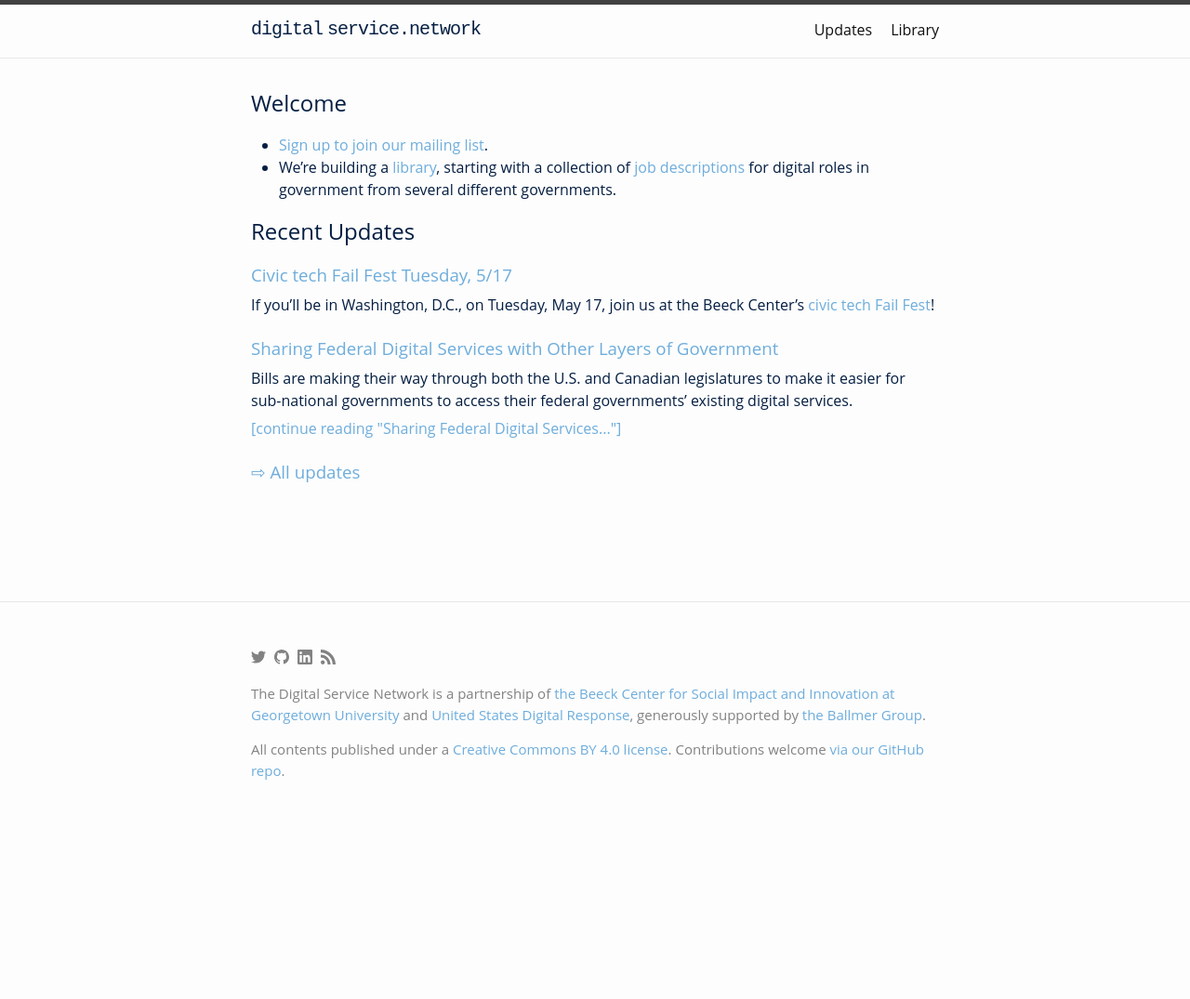
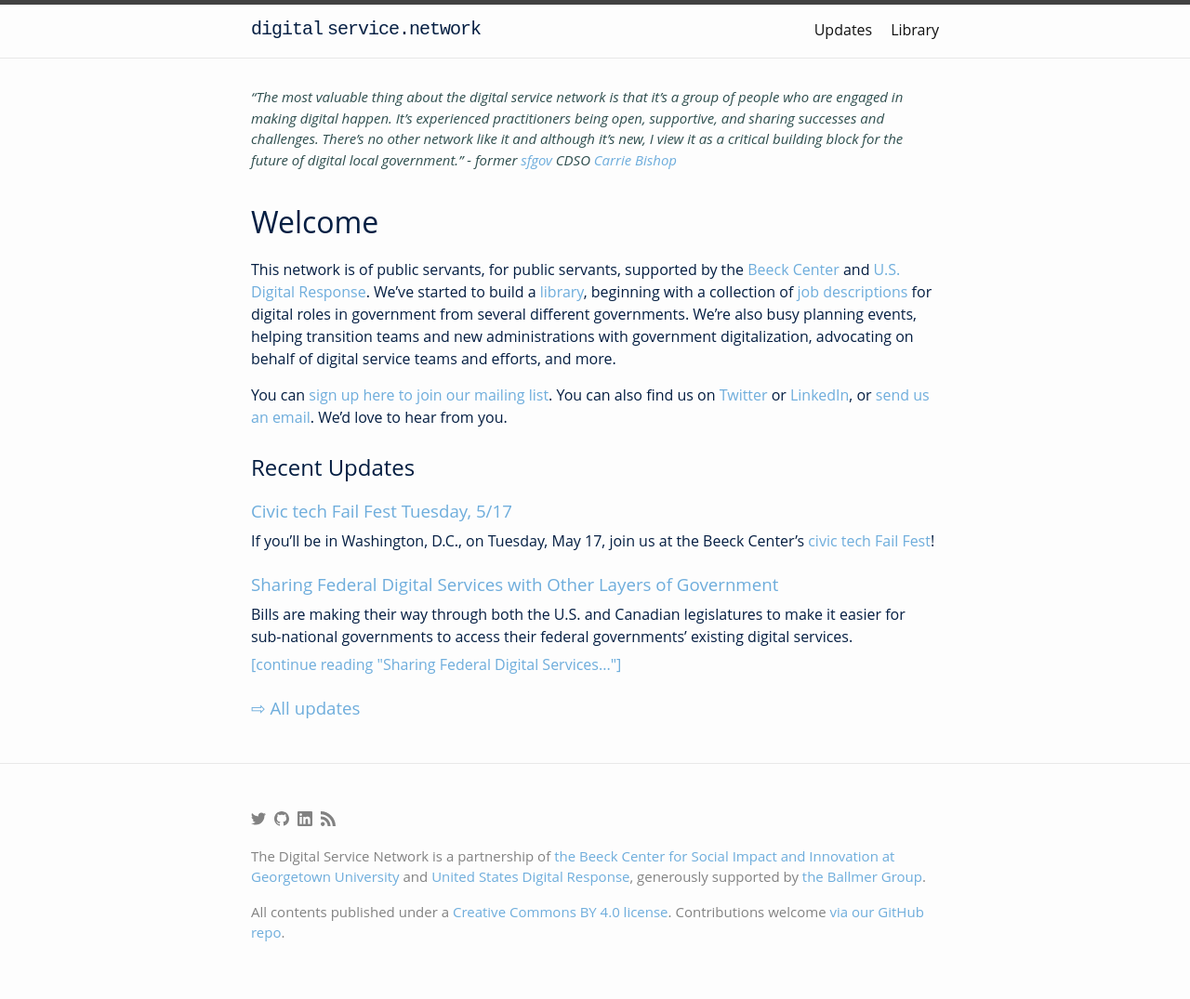
Before and after one commit to aaronsnow/digitalservice.network, a Jekyll site: the page built from index.md, in a window 1280 px wide. Shown: the whole page at 93% size. Built offline with Jekyll 4.4.1, drawn with Linux system fonts in a browser that asks for light colours; before the commit the page ends 900 px from its top, so only the background shows below that.

Commit message:
update homepage content; minor display tweaks

```diff
--- a/_includes/header.html
+++ b/_includes/header.html
@@ -3,7 +3,10 @@
   <div class="wrapper">
     {%- assign default_paths = site.pages | map: "path" -%}
     {%- assign page_paths = site.header_pages | default: default_paths -%}
-    <a class="site-title" rel="author" href="{{ "/" | relative_url }}">digital<span>&nbsp;</span>service.network</a> <!-- {{ site.title | escape }} -->
+    <a class="site-title" rel="author" href="{{ "/" | relative_url }}">digital<span>&nbsp;</span>service.network
+      <br/>
+      <span class="site-title site-caption">of public servants, for public servants</span>
+    </a> <!-- {{ site.title | escape }} -->
 
     {%- if page_paths -%}
       <nav class="site-nav">
@@ -27,4 +30,4 @@
       </nav>
     {%- endif -%}
   </div>
-</header>
+  </header>
--- a/_includes/social.html
+++ b/_includes/social.html
@@ -1,7 +1,7 @@
 <ul class="social-media-list">
   {%- if site.twitter_username -%}<li><a aria-label="{{ site.twitter_username| escape }} on Twitter" title="{{ site.twitter_username| escape }} on Twitter" href="https://www.twitter.com/{{ site.twitter_username| cgi_escape | escape }}"><svg class="svg-icon"><use xlink:href="{{ '/assets/minima-social-icons.svg#twitter' | relative_url }}"></use></svg> <span class="username">{{ site.twitter_username| escape }}</span></a></li>{%- endif -%}
   {%- if site.github_username -%}<li><a aria-label="{{ site.github_username| escape }} on GitHub" title="{{ site.github_username| escape }} on GitHub" href="https://github.com/{{ site.github_username| cgi_escape | escape }}"><svg class="svg-icon"><use xlink:href="{{ '/assets/minima-social-icons.svg#github' | relative_url }}"></use></svg> <span class="username">{{ site.github_username| escape }}</span></a></li>{%- endif -%}
-  {%- if site.linkedin_company -%}<li><a aria-label="{{ site.linkedin_company| escape }} on LinkedIn" title="{{ site.linkedin_company| escape }} on LinkedIn" href="https://www.linkedin.com/in/{{ site.linkedin_company| cgi_escape | escape }}"><svg class="svg-icon"><use xlink:href="{{ '/assets/minima-social-icons.svg#linkedin' | relative_url }}"></use></svg> <span class="username">{{ site.linkedin_company| escape }}</span></a></li>{%- endif -%}
+  {%- if site.linkedin_company -%}<li><a aria-label="{{ site.linkedin_company| escape }} on LinkedIn" title="{{ site.linkedin_company| escape }} on LinkedIn" href="https://www.linkedin.com/company/{{ site.linkedin_company| cgi_escape | escape }}"><svg class="svg-icon"><use xlink:href="{{ '/assets/minima-social-icons.svg#linkedin' | relative_url }}"></use></svg> <span class="username">{{ site.linkedin_company| escape }}</span></a></li>{%- endif -%}
 
   <li>
     <a aria-label="Subscribe to this site's RSS feed" title="Subscribe to this site's RSS feed" href="{{ 'feed.xml' | relative_url }}">
--- a/_sass/custom.scss
+++ b/_sass/custom.scss
@@ -66,12 +66,32 @@ ul.list-dir-contents {
     font-size: 10px;
 }
 
+span.site-caption {
+    @include relative-font-size(0.8);
+    color: $grey-color;
+    line-height: 3em;
+    margin-top: -2em;
+    letter-spacing: normal;
+    display: none;
+}
+
 blockquote { // unset some odd choices in _base.scss
     color: darkslategray;
     font-size: inherit;
     font-style: inherit;
     letter-spacing: inherit;
     border-left-width: 8px;
+}
+
+.home blockquote {
+    @include relative-font-size(0.9375);
+    margin-bottom: 1em;
+    padding-left: 0;
+    border-left: none;
+}
+
+.home h1, .home h2 {
+    margin-top: 1em;
 }
 
 .home-recent-updates-wrapper {
--- a/index.md
+++ b/index.md
@@ -4,9 +4,12 @@ show_excerpts: true
 latest_count: 2
 ---
 
-## Welcome
-- [Sign up to join our mailing list]({{ site.baseurl }}/join).
-- We're building a [library]({{ site.baseurl }}/library), starting with a collection of [job descriptions]({{ site.baseurl }}/library/job-descriptions) for digital roles in government from several different governments.
+> _“The most valuable thing about the digital service network is that it’s a group of people who are engaged in making digital happen. It’s experienced practitioners being open, supportive, and sharing successes and challenges. There’s no other network like it and although it’s new, I view it as a critical building block for the future of digital local government.” - former [sfgov](https://sf.gov) CDSO [Carrie Bishop](https://twitter.com/carriebish)_
+
+# Welcome
+This network is of public servants, for public servants, supported by the [Beeck Center](https://beeckcenter.georgetown.edu) and [U.S. Digital Response](https://usdigitalresponse.org). We've started to build a [library]({{ site.baseurl }}/library), beginning with a collection of [job descriptions]({{ site.baseurl }}/library/job-descriptions) for digital roles in government from several different governments. We're also busy planning events, helping transition teams and new administrations with government digitalization, advocating on behalf of digital service teams and efforts, and more.
+
+You can [sign up here to join our mailing list]({{ site.baseurl }}/join). You can also find us on [Twitter](https://twitter.com/beeckcenter) or [LinkedIn](https://www.linkedin.com/company/beeckcenter/), or [send us an email](mailto:hi@digitalservice.network?Subject=Hi). We'd love to hear from you.
 
 ## Recent Updates
 
```
